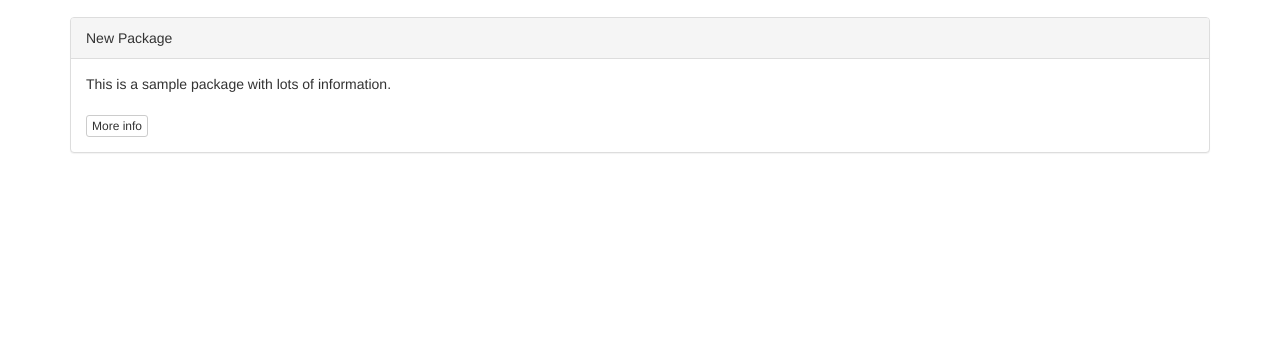
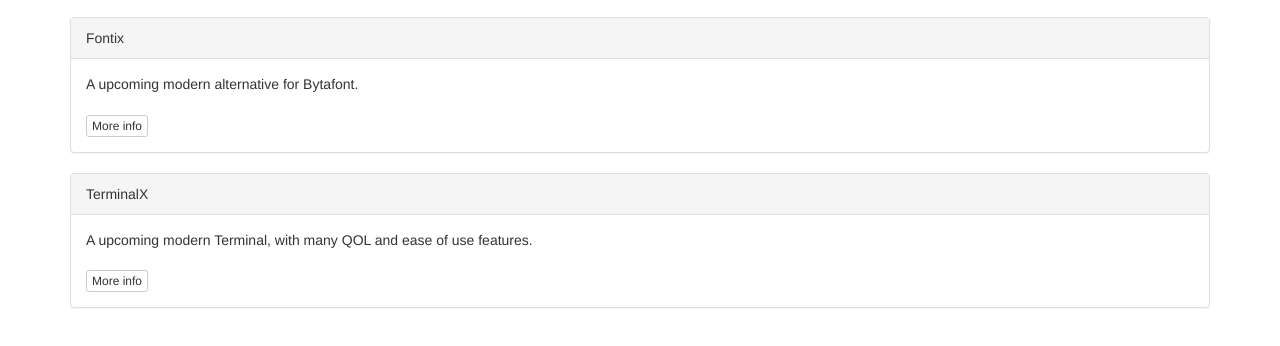
Before and after one commit to CrazyBloo/crazybloo.github.io, a plain HTML site: page index.html in a window 1280 px wide. Shown: the part 286-632 px from the top of the page. Drawn offline with nearby package versions, Linux system fonts and the light colour scheme.

Commit message:
Addedtweaks to website

```diff
--- a/index.html
+++ b/index.html
@@ -26,9 +26,19 @@
 
 <div class="container">
 	<div class="panel panel-default">
-	  <div class="panel-heading">New Package</div>
+	  <div class="panel-heading">Fontix</div>
 	  <div class="panel-body">
-		This is a sample package with lots of information.<br /><br />
+		A upcoming modern alternative for Bytafont.<br /><br />
+		<a class="btn btn-xs btn-default" href="depictions/?p=com.supermamon.newpackage">More info</a>
+	  </div>
+	</div>
+</div>
+
+<div class="container">
+	<div class="panel panel-default">
+	  <div class="panel-heading">TerminalX</div>
+	  <div class="panel-body">
+		A upcoming modern Terminal, with many QOL and ease of use features.<br /><br />
 		<a class="btn btn-xs btn-default" href="depictions/?p=com.supermamon.newpackage">More info</a>
 	  </div>
 	</div>
```
